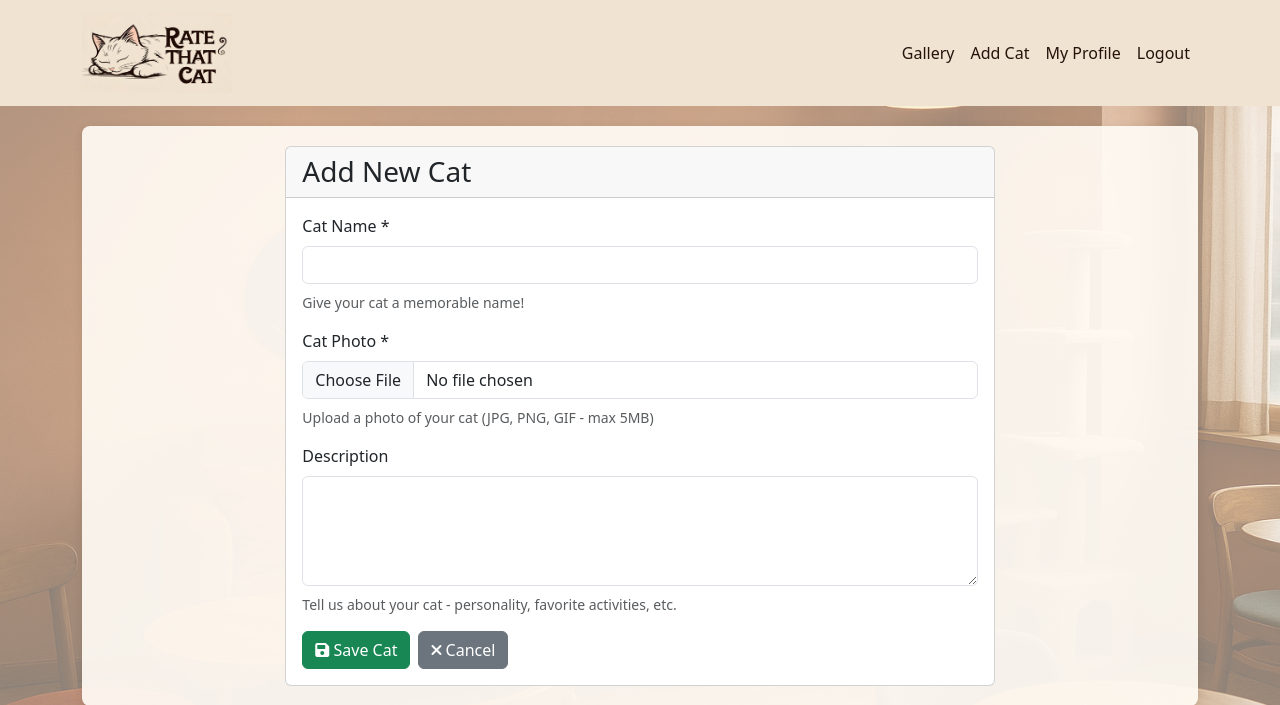
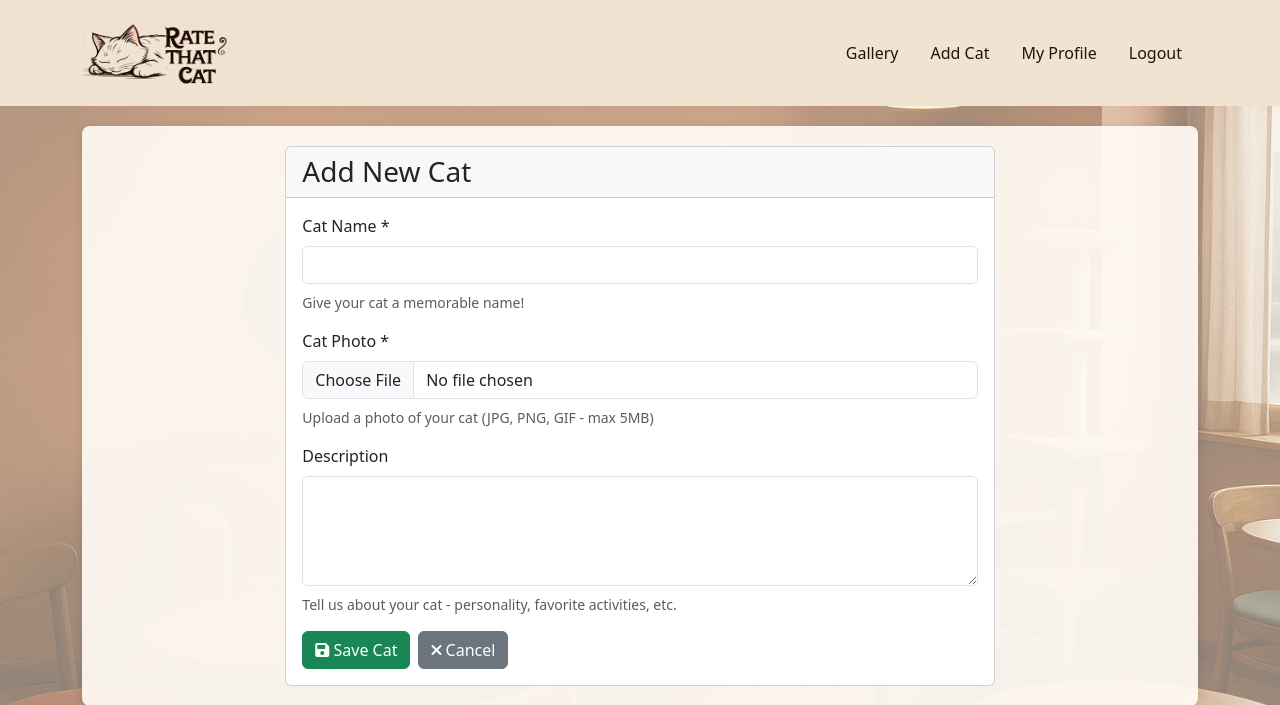
Before and after one commit to eganmc/Rate-That-Cat, a Django app: page /cat/new/ in a window 1280 px wide. Shown: the top 705 px of the page. Run offline with Django 5.2, Linux system fonts and the light colour scheme; the visitor is signed in with stand-in values (Sample User, id 1).

Commit message:
adjusted navbar spacing

```diff
--- a/cats/templates/cats/base.html
+++ b/cats/templates/cats/base.html
@@ -14,17 +14,17 @@
                 <img src="{% static 'images/logo.png' %}" alt="Rate That Cat" class="navbar-logo">
             </a>
 
-            <div class="navbar-nav ms-auto">
-                <a class="nav-link" href="{% url 'cat_list' %}">Gallery</a>
+            <div class="navbar-nav ms-auto d-flex">
+                <a class="nav-link mx-2" href="{% url 'cat_list' %}">Gallery</a>
 
                 {% if user.is_authenticated %}
-                    <a class="nav-link" href="{% url 'cat_create' %}">Add Cat</a>
-                    <a class="nav-link" href="{% url 'profile' %}">My Profile</a>
-                    <a class="nav-link" href="{% url 'logout' %}">Logout</a>
+                    <a class="nav-link mx-2" href="{% url 'cat_create' %}">Add Cat</a>
+                    <a class="nav-link mx-2" href="{% url 'profile' %}">My Profile</a>
+                    <a class="nav-link mx-2" href="{% url 'logout' %}">Logout</a>
                     <span class="navbar-text"> </span> <!-- Welcome, {{ user.username }}! -->
                 {% else %}
-                    <a class="nav-link" href="{% url 'login' %}">Login</a>
-                    <a class="nav-link" href="{% url 'signup' %}">Sign Up</a>
+                    <a class="nav-link mx-2" href="{% url 'login' %}">Login</a>
+                    <a class="nav-link mx-2" href="{% url 'signup' %}">Sign Up</a>
                 {% endif %}
             </div>
         </div>
```
